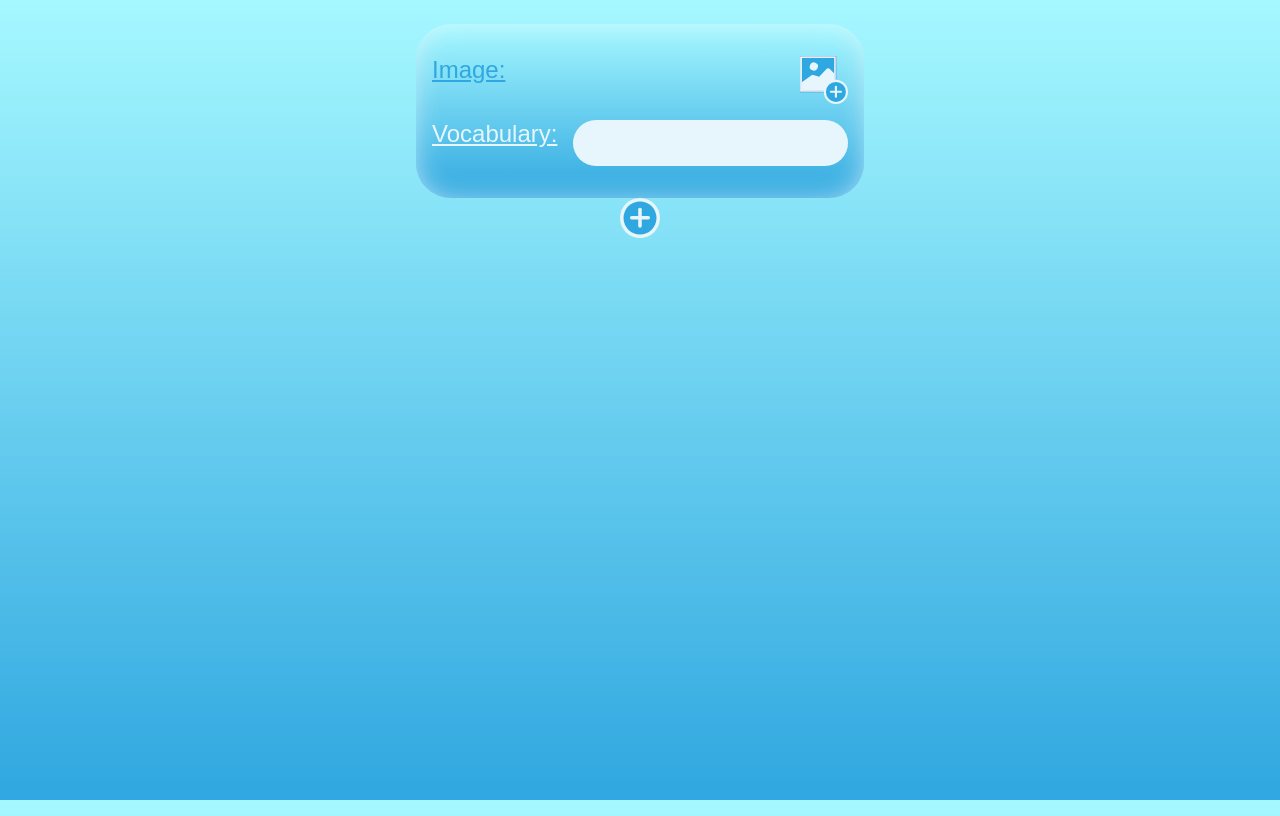
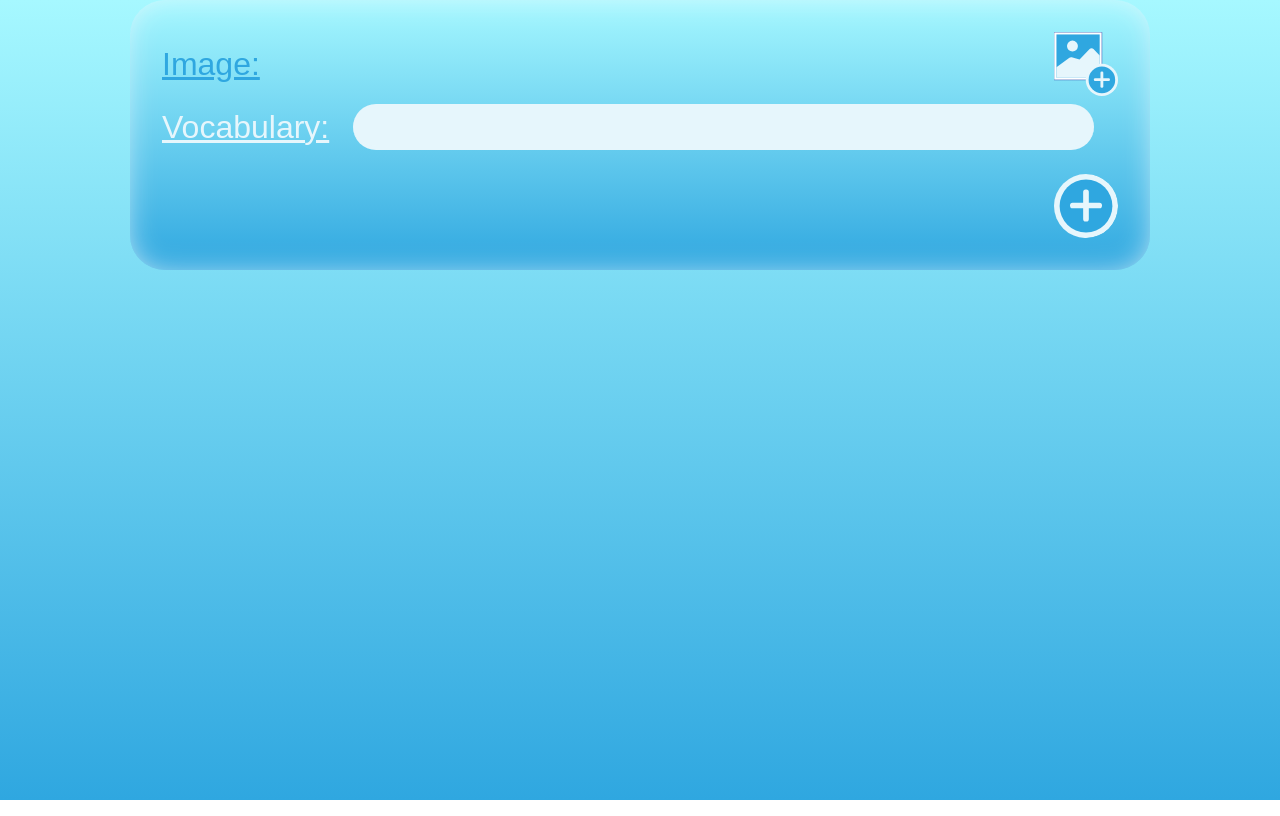
Before and after one commit to anivm01/teachers-assistant-frontend, a React (Create React App) app: page / in a window 1280 px wide. Built offline with nearby package versions, Linux system fonts and the light colour scheme; a web font is replaced by a local one.

Commit message:
finish styling upload components

```diff
--- a/src/components/TemplatesDisplay/TemplatesDisplay.scss
+++ b/src/components/TemplatesDisplay/TemplatesDisplay.scss
@@ -36,7 +36,7 @@
         padding: 1rem 0;
         overflow: scroll;
         -webkit-overflow-scrolling: touch;
-        overflow-scrolling: touch;
+        // overflow-scrolling: touch;
         &::-webkit-scrollbar {
           display: none;
         }
@@ -76,7 +76,8 @@
       }
       &__full-view {
         width: 210mm;
-        margin: 0 auto;
+        margin: 0 auto 3rem auto;
+        background-color: white;
         &--3{
           display: grid;
           grid-template-columns: 105mm 105mm;
--- a/src/components/Upload/Upload.js
+++ b/src/components/Upload/Upload.js
@@ -46,9 +46,8 @@ function Upload({
   return (
     <>
     <form onSubmit={onSubmit} className="upload">
-      <div className="upload__inputs">
       <label className="upload__image-label">
-        <span className="upload__label">Image: </span> {imgFileName}
+        Image: <span className="upload__file-name">{imgFileName}</span>
           <img
             className="upload__custom-image-input"
             src={addImage}
@@ -62,8 +61,9 @@ function Upload({
             accept="image/png, image/jpg, image/gif, image/jpeg"
           />
         </label>
+        <div className="upload__bottom">
         <label className="upload__text-label">
-          <span className="upload__label">Vocabulary:</span>
+          Vocabulary:
           <input
             className="upload__text-input"
             type="text"
@@ -72,8 +72,8 @@ function Upload({
             onChange={onVocabularyChange}
           />
         </label>
-      </div>
-      <input className="upload__submit" type="submit" />
+          <input className="upload__submit" type="submit" />
+        </div>
     </form>
     {uploadError && (
             <p className="upload__error">
--- a/src/components/Upload/Upload.scss
+++ b/src/components/Upload/Upload.scss
@@ -1,35 +1,45 @@
 @use "../../partials/breakpoints"as*;
 
 .upload {
-    display: grid;
-    padding: .5rem 1rem;
-    max-width: 25rem;
-    margin: 1rem auto;
+    padding: 1rem;
+    margin: 1rem;
+    border-radius: 2.1875rem;
+    background: linear-gradient(180deg, rgba(166,248,255,1) 0%, rgba(47,167,224,1) 100%);
+    box-shadow: inset 0 0 2rem -.5rem #E6F6FC;
     @include tablet {
-        max-width: 30rem;
+        padding: 2rem;
+        margin: 2rem;
+    }
+    @include desktop {
+        padding: 2rem;
+        margin: 0 auto;
+        max-width: 63.75rem;
+    }
+    &__bottom{
+        width: 100%;
+        display: flex;
+        align-items: flex-end;
+        flex-wrap: wrap;
     }
     &__inputs {
-        border-radius: 2.1875rem;
-        background: linear-gradient(180deg, rgba(166,248,255,1) 0%, rgba(47,167,224,1) 100%);
-        box-shadow: inset 0 0 2rem -.5rem #E6F6FC;
         display: grid;
         gap: 1rem;
-        padding: 2rem 1rem;
+        padding: 1rem;
     }
     &__text-label {
-        display: flex;
-        color: #E6F6FC;
-    }
-    &__label {
+        padding: .5rem 0;
+        flex-grow: 1;
         font-family: filmotype-austin,sans-serif;
         font-weight: 400;
         font-size: 1rem;
         text-decoration: underline;
-        margin-right: 1rem;
+        display: flex;
+        color: #E6F6FC;
         @include tablet {
-            font-size: 1.5rem;
+            flex-direction: row;
+            font-size: 2rem;
+            align-items: center;
         }
-
     }
     &__text-input {
         font-family: Print Regular,sans-serif;
@@ -40,9 +50,11 @@
         border: none;
         border-radius: 35px;
         border-bottom: 4px solid #E6F6FC;
-        width: 100%;
         background-color: #E6F6FC;
+        flex-grow: 1;
+        margin-left: 1rem;
         @include tablet {
+            margin: 0 1.5rem;
             font-size: 1.5rem;
         }
         &:focus {
@@ -64,32 +76,50 @@
           }
     }
     &__image-label {
+        font-family: filmotype-austin,sans-serif;
+        font-weight: 400;
+        font-size: 1rem;
+        text-decoration: underline;
         cursor: pointer;
         display: flex;
+        align-items: center;
         margin: 0 auto;
         width: 100%;
         color: #2FA7E0;
+        @include tablet {
+            font-size: 2rem;
+        }
+    }
+    &__file-name {
+        display: inline-block;
+        margin-left: 5rem;
     }
     &__custom-image-input {
         height: 2rem;
         width: 2rem;
         margin-left: auto;
         @include tablet {
-            height: 3rem;
-            width: 3rem;
+            height: 4rem;
+            width: 4rem;
         }
     }
     &__submit {
-        height: 2.5rem;
+        height: 2rem;
         border-radius: 2.1875rem;
         border: none;
         background-image: url("../../assets/svg/add-icon.svg");
         background-repeat: no-repeat;
         background-position: right;
-        justify-self: center;
-        width: 2.5rem;
+        background-color: transparent;
+        width: 2rem;
+        margin: 1rem 0 0 0;
         color: transparent;
+        flex-basis: 100%;
         cursor: pointer;
+        @include tablet {
+            height: 4rem;
+            width: 4rem;
+        }
     }
 
     &__error {
--- a/src/components/UploadsSoFar/UploadsSoFar.scss
+++ b/src/components/UploadsSoFar/UploadsSoFar.scss
@@ -1,37 +1,42 @@
 @use "../../partials/breakpoints" as *;
 
 .so-far {
-    // background-color: #A6F8FF;
-    // border-radius: 35px;
+  max-width: 25rem;
   margin: 1rem;
   padding: 1rem;
-    // box-shadow: inset 0 0px 50px 0px #2fa7e0;
-    color: #E6F6FC;
+  color: #e6f6fc;
   border-radius: 2.1875rem;
-        background: linear-gradient(180deg, rgba(166,248,255,1) 0%, rgba(47,167,224,1) 100%);
-        box-shadow: inset 0 0 2rem -.5rem #E6F6FC;
+  background: linear-gradient(
+    180deg,
+    rgba(166, 248, 255, 1) 0%,
+    rgba(47, 167, 224, 1) 100%
+  );
+  box-shadow: inset 0 0 2rem -0.5rem #e6f6fc;
+  @include tablet {
+    max-width: 30rem;
+  }
   @include desktop {
     max-width: 63.75rem;
     margin: 2rem auto;
   }
   &__title {
     margin: 1rem 0;
-        color: rgba(47,167,224,1);
+    color: rgba(47, 167, 224, 1);
   }
-    &__list{
+  &__list {
     justify-self: center;
     list-style: none;
     padding: 0;
   }
   &__item {
     display: grid;
-        grid-template-columns: 1fr 1fr .5fr;
+    grid-template-columns: 1fr 1fr 0.5fr;
     justify-content: space-evenly;
     align-items: center;
-        padding: .5rem 0;
-        gap: .5rem;
+    padding: 0.5rem 0;
+    gap: 0.5rem;
   }
-    &__record{
+  &__record {
     font-size: 1rem;
     margin-right: 1rem;
     @include tablet {
```
Lines whose indentation alone changed are shown as unchanged.
